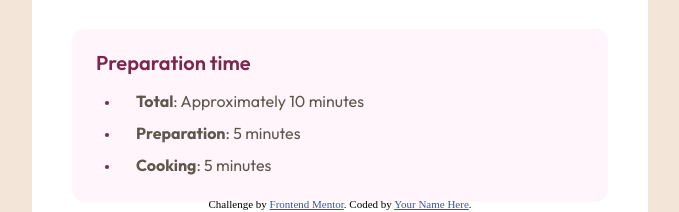
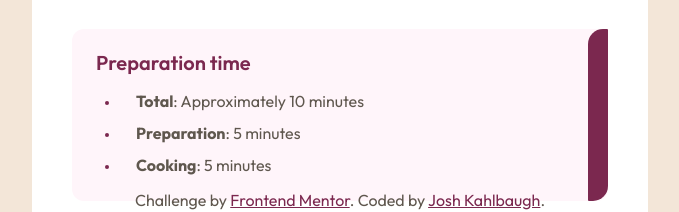
Before and after one commit to Joshk7/recipe-page, a plain HTML site: page index.html in a window 1280 px wide. Shown: the part 588-800 px from the top of the page, without its empty margins (300-979 px from the left). Drawn offline with Linux system fonts and the light colour scheme.

Commit message:
added image transition popup and changed attribution style

```diff
--- a/index.css
+++ b/index.css
@@ -109,6 +109,16 @@ main {
     width: 100%;
 }
 
+img{
+    width: 100%;
+    border-radius: 15px;
+    transition: 0.5s;
+}
+img:hover{
+    scale:1.25 1.25;
+    box-shadow: 1px 1px 10px 10px rgba(0, 0, 0, 0.341);
+}
+
 .recipe-content {
     padding: var(--space-500) var(--space-400);
     display: flex;
@@ -150,6 +160,7 @@ p {
     display: flex;
     flex-direction: column;
     row-gap: var(--space-200);
+    position: relative;
 }
 
 h3 {
@@ -180,6 +191,17 @@ li {
 .preparation li::marker {
     color: var(--rose-800);
     font-size: var(--space-150);
+}
+
+.preparation::after {
+    content: '';
+    position: absolute;
+    right: 0;
+    top: 0;
+    width: 20px;
+    height: 100%;
+    background-color: var(--rose-800);
+    border-radius: 15px 1px;
 }
 
 .ingredients {
@@ -261,11 +283,13 @@ footer {
 }
 
 .attribution {
-    font-size: 11px;
+    font: var(--text-preset-4);
+    color: var(--stone-600);
     text-align: center;
 }
+
 .attribution a {
-    color: hsl(228, 45%, 44%);
+    color: var(--rose-800)
 }
 
 @media screen and (min-width: 48rem) {
--- a/index.html
+++ b/index.html
@@ -33,14 +33,14 @@
                         cheese, vegetables, or meats.
                     </p>
                 </div>
-                <div class="preparation">
+                <section class="preparation">
                     <h2>Preparation time</h3>
                     <ul>
                         <li><strong>Total</strong>: Approximately 10 minutes</li>
                         <li><strong>Preparation</strong>: 5 minutes</li>
                         <li><strong>Cooking</strong>: 5 minutes</li>
                     </ul>
-                </div>
+                </section>
                 <div class="ingredients">
                     <h3>Ingredients</h3>
                     <ul>
@@ -130,7 +130,7 @@
                     href="https://www.frontendmentor.io?ref=challenge"
                     target="_blank"
                     >Frontend Mentor</a
-                >. Coded by <a href="#">Your Name Here</a>.
+                >. Coded by <a href="https://joshuakahlbaugh.pages.dev/">Josh Kahlbaugh</a>.
             </div>
         </footer>
     </body>
```
Also changed, not shown: 1 other file.
